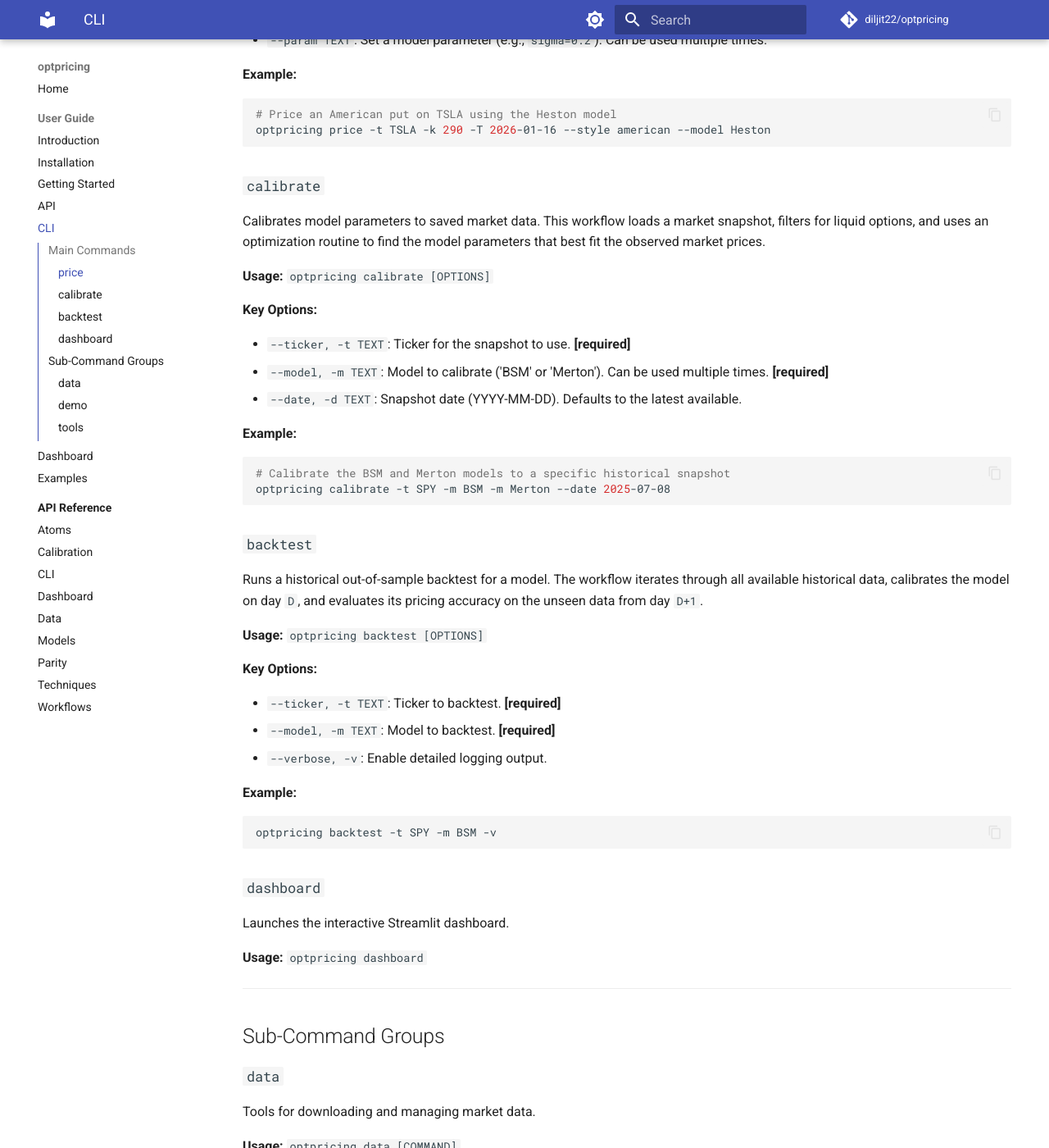
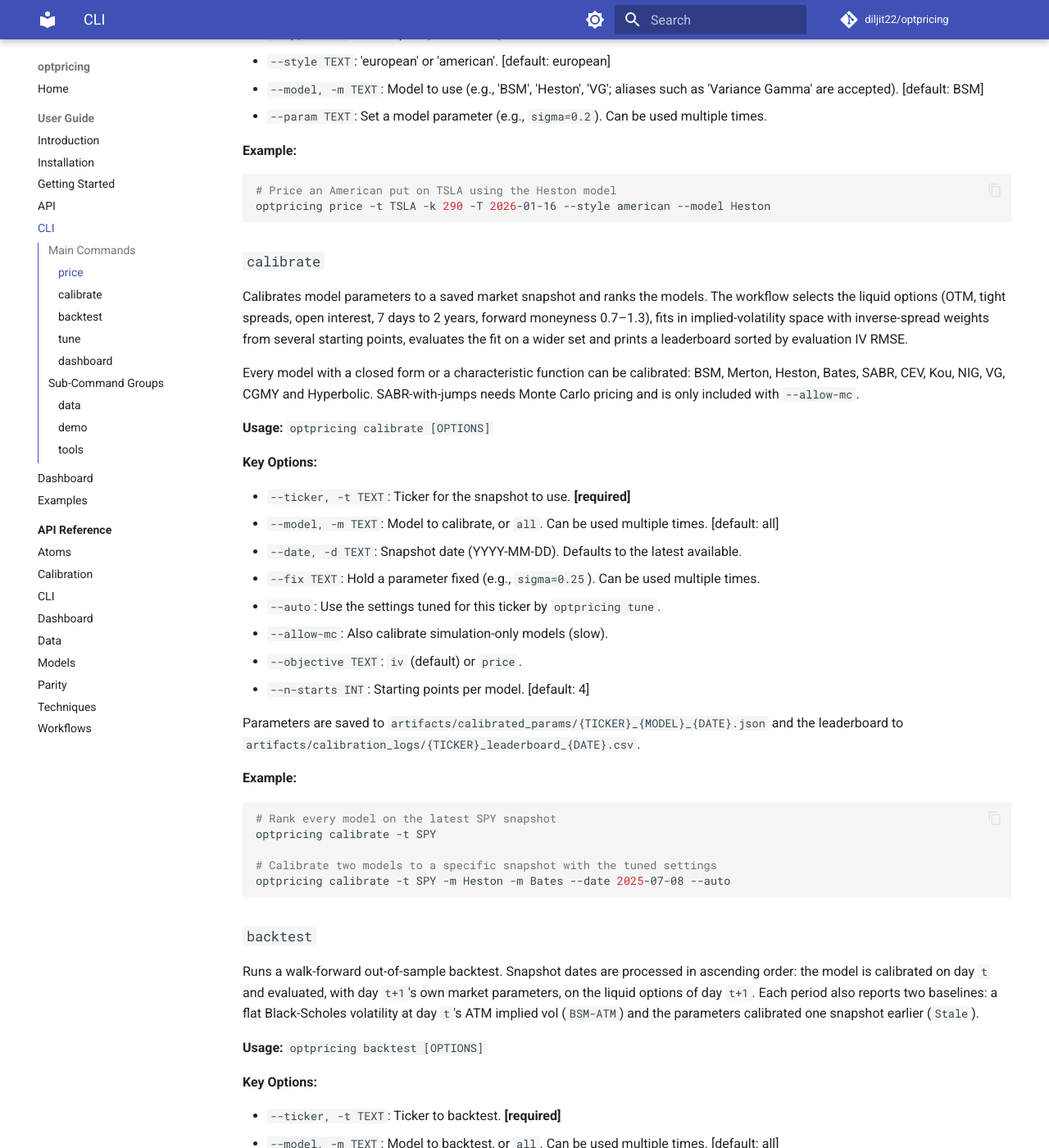
Before and after one commit to Diljit22/optpricing, an MkDocs documentation site: the page built from docs/guide/CLI.md, in a window 1280 px wide and 1400 px high, scrolled down 741 px. Shown: the whole window at 82% size. Built offline with MkDocs 1.6.1 and Material for MkDocs 9.7.7, drawn with Linux system fonts in a browser that asks for light colours; comment, search, counter and statistics services are not loaded; some of the changed text lies outside the part shown.

Commit message:
docs: CLI guide for the new workflows, reference pages, changelog

````diff
--- a/docs/guide/CLI.md
+++ b/docs/guide/CLI.md
@@ -1,6 +1,8 @@
 # Guide: Command-Line Interface (CLI)
 
-The `optpricing` CLI is a powerful tool for performing complex financial analysis directly from your terminal. It provides access to pricing, data management, calibration, and backtesting workflows without requiring any Python scripting.
+The `optpricing` CLI is a powerful tool for performing complex financial analysis directly from your terminal. It provides access to pricing, data management, calibration, backtesting and tuning workflows without requiring any Python scripting.
+
+Everything except `price`, `tools implied-rate` and the `data` download commands works **offline** on stored snapshots: a snapshot carries the spot, the risk-free rate (13-week T-bill) and the dividend yield implied by put-call parity, so no network call is made while calibrating or backtesting.
 
 ## Main Commands
 
@@ -8,7 +10,7 @@
 
 ### `price`
 
-Prices a single option using live market data. This command automatically fetches the underlying spot price, estimates the dividend yield, and calculates an implied risk-free rate from the live option chain before pricing the specified contract.
+Prices a single option using live market data. The live chain brings its own spot, T-bill rate and parity-implied dividend yield, which are used to price the specified contract.
 
 **Usage:**
 `optpricing price [OPTIONS]`
@@ -20,7 +22,7 @@
 - `--maturity, -T TEXT`: Maturity date in YYYY-MM-DD format. **[required]**
 - `--type TEXT`: 'call' or 'put'. [default: call]
 - `--style TEXT`: 'european' or 'american'. [default: european]
-- `--model, -m TEXT`: Model to use (e.g., 'BSM', 'Heston'). [default: BSM]
+- `--model, -m TEXT`: Model to use (e.g., 'BSM', 'Heston', 'VG'; aliases such as 'Variance Gamma' are accepted). [default: BSM]
 - `--param TEXT`: Set a model parameter (e.g., `sigma=0.2`). Can be used multiple times.
 
 **Example:**
@@ -32,7 +34,9 @@
 
 ### `calibrate`
 
-Calibrates model parameters to saved market data. This workflow loads a market snapshot, filters for liquid options, and uses an optimization routine to find the model parameters that best fit the observed market prices.
+Calibrates model parameters to a saved market snapshot and ranks the models. The workflow selects the liquid options (OTM, tight spreads, open interest, 7 days to 2 years, forward moneyness 0.7–1.3), fits in implied-volatility space with inverse-spread weights from several starting points, evaluates the fit on a wider set and prints a leaderboard sorted by evaluation IV RMSE.
+
+Every model with a closed form or a characteristic function can be calibrated: BSM, Merton, Heston, Bates, SABR, CEV, Kou, NIG, VG, CGMY and Hyperbolic. SABR-with-jumps needs Monte Carlo pricing and is only included with `--allow-mc`.
 
 **Usage:**
 `optpricing calibrate [OPTIONS]`
@@ -40,19 +44,29 @@
 **Key Options:**
 
 - `--ticker, -t TEXT`: Ticker for the snapshot to use. **[required]**
-- `--model, -m TEXT`: Model to calibrate ('BSM' or 'Merton'). Can be used multiple times. **[required]**
+- `--model, -m TEXT`: Model to calibrate, or `all`. Can be used multiple times. [default: all]
 - `--date, -d TEXT`: Snapshot date (YYYY-MM-DD). Defaults to the latest available.
+- `--fix TEXT`: Hold a parameter fixed (e.g., `sigma=0.25`). Can be used multiple times.
+- `--auto`: Use the settings tuned for this ticker by `optpricing tune`.
+- `--allow-mc`: Also calibrate simulation-only models (slow).
+- `--objective TEXT`: `iv` (default) or `price`.
+- `--n-starts INT`: Starting points per model. [default: 4]
+
+Parameters are saved to `artifacts/calibrated_params/{TICKER}_{MODEL}_{DATE}.json` and the leaderboard to `artifacts/calibration_logs/{TICKER}_leaderboard_{DATE}.csv`.
 
 **Example:**
 
 ```bash
-# Calibrate the BSM and Merton models to a specific historical snapshot
-optpricing calibrate -t SPY -m BSM -m Merton --date 2025-07-08
+# Rank every model on the latest SPY snapshot
+optpricing calibrate -t SPY
+
+# Calibrate two models to a specific snapshot with the tuned settings
+optpricing calibrate -t SPY -m Heston -m Bates --date 2025-07-08 --auto
 ```
 
 ### `backtest`
 
-Runs a historical out-of-sample backtest for a model. The workflow iterates through all available historical data, calibrates the model on day `D`, and evaluates its pricing accuracy on the unseen data from day `D+1`.
+Runs a walk-forward out-of-sample backtest. Snapshot dates are processed in ascending order: the model is calibrated on day `t` and evaluated, with day `t+1`'s own market parameters, on the liquid options of day `t+1`. Each period also reports two baselines: a flat Black-Scholes volatility at day `t`'s ATM implied vol (`BSM-ATM`) and the parameters calibrated one snapshot earlier (`Stale`).
 
 **Usage:**
 `optpricing backtest [OPTIONS]`
@@ -60,13 +74,40 @@
 **Key Options:**
 
 - `--ticker, -t TEXT`: Ticker to backtest. **[required]**
-- `--model, -m TEXT`: Model to backtest. **[required]**
+- `--model, -m TEXT`: Model to backtest, or `all`. Can be used multiple times. [default: all]
+- `--auto`: Use the settings tuned for this ticker.
+- `--allow-mc`: Also backtest simulation-only models (slow).
+- `--n-starts INT`: Starting points per calibration. [default: 2]
 - `--verbose, -v`: Enable detailed logging output.
+
+Per model, a per-period CSV, a bucket CSV (errors by maturity and moneyness) and a JSON summary are written to `artifacts/backtest_logs/`.
 
 **Example:**
 
 ```bash
-optpricing backtest -t SPY -m BSM -v
+optpricing backtest -t SPY -m Merton -m Heston -v
+```
+
+### `tune`
+
+Tunes the calibration settings per model by walk-forward cross-validation over the ticker's snapshot corpus (candidate liquidity windows, objectives, weightings and start counts) and ranks the models by mean out-of-sample IV RMSE. The result is cached in `artifacts/tuning/{TICKER}.json` and picked up by `calibrate --auto`, `backtest --auto` and the dashboard.
+
+**Usage:**
+`optpricing tune [OPTIONS]`
+
+**Key Options:**
+
+- `--ticker, -t TEXT`: Ticker to tune for (needs at least two snapshots). **[required]**
+- `--model, -m TEXT`: Models to include. [default: all]
+- `--candidates TEXT`: `quick` (3 settings, default), `full`, or a comma-separated list of candidate names.
+- `--max-pairs INT`: Use only the most recent N day pairs.
+- `--allow-mc`: Include simulation-only models (slow).
+
+**Example:**
+
+```bash
+optpricing tune -t SPY --candidates full
+optpricing calibrate -t SPY --auto
 ```
 
 ### `dashboard`
@@ -89,19 +130,30 @@
 
 **Commands:**
 
-- `download`: Downloads and saves historical log returns for one or more tickers.
+- `download`: Downloads historical prices, dividends and log returns for one or more tickers. `--rates` also stores the 13-week T-bill history (`^IRX`) used as the risk-free rate for older snapshots.
 
   ```bash
   optpricing data download --ticker AAPL --period 5y
+  optpricing data download --rates
   ```
 
-- `snapshot`: Fetches and saves a live market data snapshot of the full option chain.
+- `snapshot`: Fetches and saves a live market data snapshot of the option chain (spot, rate and implied dividend yield included). `--compact` keeps only liquid options in a compressed file (~25 KB per ticker and day); `--only-fresh` skips tickers without trades today (market holidays).
 
   ```bash
   optpricing data snapshot --ticker TSLA
+  optpricing data snapshot --all --compact --only-fresh
   ```
 
-- `dividends`: Fetches and displays live forward dividend yields.
+  The repository's scheduled GitHub Action (`.github/workflows/snapshot.yml`) runs the compact form every trading day for the `snapshot_tickers` listed in `config.yaml` and commits the files.
+
+- `stream`: Records live quotes from Yahoo Finance's free streaming endpoint into a parquet file (`data/live_quotes/` by default). Underlyings, indices and option contracts can be mixed; `--contracts N` adds the N most active contracts of each ticker.
+
+  ```bash
+  optpricing data stream --ticker SPY --duration 300 --contracts 20
+  optpricing data stream --symbol ^SPX --symbol SPY250919C00600000 -d 60
+  ```
+
+- `dividends`: Fetches and displays live trailing dividend yields.
 
   ```bash
   optpricing data dividends --ticker JPM
````
Also changed, not shown: CHANGELOG.md (+61 -0 lines), docs/reference/cli/index.md (+1 -0 lines), docs/reference/workflows/index.md (+6 -1 lines).
